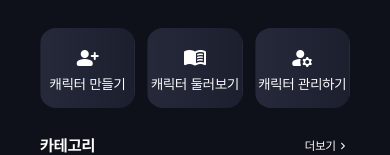
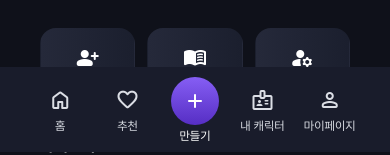
Before and after one commit to eodrn7021-cell/est_13_3st_project, a Next.js app: page / in a window 390 px wide. Shown: the part 692-847 px from the top of the page. Built offline with nearby package versions, Linux system fonts and the light colour scheme.

Commit message:
feat: 모바일 하단 네비게이션 추가

```diff
--- a/app/page.jsx
+++ b/app/page.jsx
@@ -6,6 +6,7 @@ import RecommendedCharacters from "@/components/home/RecommendedCharacters/Recom
 import QuickMenu from "@/components/home/QuickMenu/QuickMenu";
 import CategoryList from "@/components/home/CategoryList/CategoryList";
 import PopularStories from "@/components/home/PopularStories/PopularStories";
+import MobileNavigation from "@/components/layout/MobileNavigation/MobileNavigation";
 import styles from "./page.module.scss";
 
 const HomePage = () => {
@@ -81,6 +82,8 @@ const HomePage = () => {
         </div>
       </main>
 
+      <MobileNavigation />
+
       <Footer />
     </>
   );
--- a/app/page.module.scss
+++ b/app/page.module.scss
@@ -44,6 +44,10 @@
 
 /* 태블릿 */
 @media (min-width: 481px) and (max-width: 1200px) {
+  .home {
+    padding-bottom: 80px;
+  }
+
   .home_inner {
     display: block;
     width: 100%;
@@ -65,6 +69,10 @@
 
 /* 모바일 */
 @media (max-width: 480px) {
+  .home {
+    padding-bottom: 85px;
+  }
+
   .home_inner {
     display: block;
     width: 100%;
--- a/components/layout/MobileNavigation/MobileNavigation.jsx
+++ b/components/layout/MobileNavigation/MobileNavigation.jsx
@@ -0,0 +1,61 @@
+import Link from "next/link";
+
+import styles from "./MobileNavigation.module.scss";
+
+const MobileNavigation = () => {
+  const navigationItems = [
+    {
+      label: "홈",
+      icon: "home",
+      href: "/",
+    },
+    {
+      label: "추천",
+      icon: "favorite",
+      href: "/characters",
+    },
+    {
+      label: "만들기",
+      icon: "add",
+      href: "/characters/create",
+      isCreate: true,
+    },
+    {
+      label: "내 캐릭터",
+      icon: "badge",
+      href: "/my-characters",
+    },
+    {
+      label: "마이페이지",
+      icon: "person",
+      href: "/my-page",
+    },
+  ];
+
+  return (
+    <nav className={styles.mobile_navigation} aria-label="모바일 주요 메뉴">
+      <div className={styles.mobile_navigation_inner}>
+        {navigationItems.map((item) => (
+          <Link
+            key={item.label}
+            href={item.href}
+            className={`${styles.mobile_navigation_item} ${
+              item.isCreate ? styles.mobile_navigation_create : ""
+            }`}
+          >
+            <span
+              className={`material-symbols-rounded ${item.isCreate ? "icon_48" : "icon_24"}`}
+              aria-hidden="true"
+            >
+              {item.icon}
+            </span>
+
+            <span className="kr_caption">{item.label}</span>
+          </Link>
+        ))}
+      </div>
+    </nav>
+  );
+};
+
+export default MobileNavigation;
--- a/components/layout/MobileNavigation/MobileNavigation.module.scss
+++ b/components/layout/MobileNavigation/MobileNavigation.module.scss
@@ -0,0 +1,157 @@
+@use "../../../styles/abstracts/_colors.scss" as colors;
+
+.mobile_navigation {
+  // PC에서는 숨김
+  display: none;
+}
+
+/* 태블릿 */
+@media (min-width: 481px) and (max-width: 1200px) {
+  .mobile_navigation {
+    position: fixed;
+    left: 0;
+    bottom: 0;
+    z-index: 100;
+    display: flex;
+    align-items: center;
+    width: 100%;
+    height: 80px;
+    background-color: colors.$color_background_surface;
+  }
+
+  .mobile_navigation_inner {
+    display: grid;
+    grid-template-columns: repeat(5, minmax(0, 1fr));
+    align-items: center;
+    width: 100%;
+    height: 100%;
+    padding: 0 60px;
+    box-sizing: border-box;
+  }
+
+  .mobile_navigation_item {
+    display: flex;
+    flex-direction: column;
+    align-items: center;
+    justify-content: center;
+    width: 100%;
+    min-width: 0;
+    gap: 8px;
+    white-space: nowrap;
+    color: colors.$color_secondary;
+    text-decoration: none;
+    transition: color 200ms ease;
+
+    &:hover {
+      color: colors.$color_primary;
+    }
+
+    &:focus-visible {
+      outline: 2px solid colors.$color_primary;
+      outline-offset: 4px;
+      border-radius: 8px;
+    }
+  }
+
+  .mobile_navigation_create {
+    gap: 5px;
+    color: colors.$color_white;
+
+    > :first-child {
+      display: flex;
+      align-items: center;
+      justify-content: center;
+      width: 48px;
+      height: 48px;
+      border-radius: 50%;
+      background: colors.$gradient_side;
+      color: colors.$color_white;
+      transition: transform 180ms ease;
+      will-change: transform;
+    }
+
+    &:hover {
+      color: colors.$color_white;
+
+      > :first-child {
+        transform: scale(1.04);
+      }
+    }
+  }
+}
+
+/* 모바일 */
+@media (max-width: 480px) {
+  .mobile_navigation {
+    position: fixed;
+    left: 0;
+    bottom: 0;
+    z-index: 100;
+    display: flex;
+    align-items: center;
+    width: 100%;
+    height: 85px;
+    background-color: colors.$color_background_surface;
+  }
+
+  .mobile_navigation_inner {
+    display: grid;
+    grid-template-columns: repeat(5, minmax(0, 1fr));
+    align-items: center;
+    width: 100%;
+    height: 100%;
+    padding: 0 26.5px;
+    box-sizing: border-box;
+  }
+
+  .mobile_navigation_item {
+    display: flex;
+    flex-direction: column;
+    align-items: center;
+    justify-content: center;
+    width: 100%;
+    min-width: 0;
+    gap: 8px;
+    white-space: nowrap;
+    color: colors.$color_secondary;
+    text-decoration: none;
+    transition: color 200ms ease;
+
+    &:hover {
+      color: colors.$color_primary;
+    }
+
+    &:focus-visible {
+      outline: 2px solid colors.$color_primary;
+      outline-offset: 3px;
+      border-radius: 8px;
+    }
+  }
+
+  .mobile_navigation_create {
+    gap: 5px;
+    padding: 0;
+    color: colors.$color_white;
+
+    > :first-child {
+      display: flex;
+      align-items: center;
+      justify-content: center;
+      width: 48px;
+      height: 48px;
+      border-radius: 50%;
+      background: colors.$gradient_side;
+      color: colors.$color_white;
+      transition: transform 180ms ease;
+      will-change: transform;
+    }
+
+    &:hover {
+      color: colors.$color_white;
+
+      > :first-child {
+        transform: scale(1.04);
+      }
+    }
+  }
+}
```
